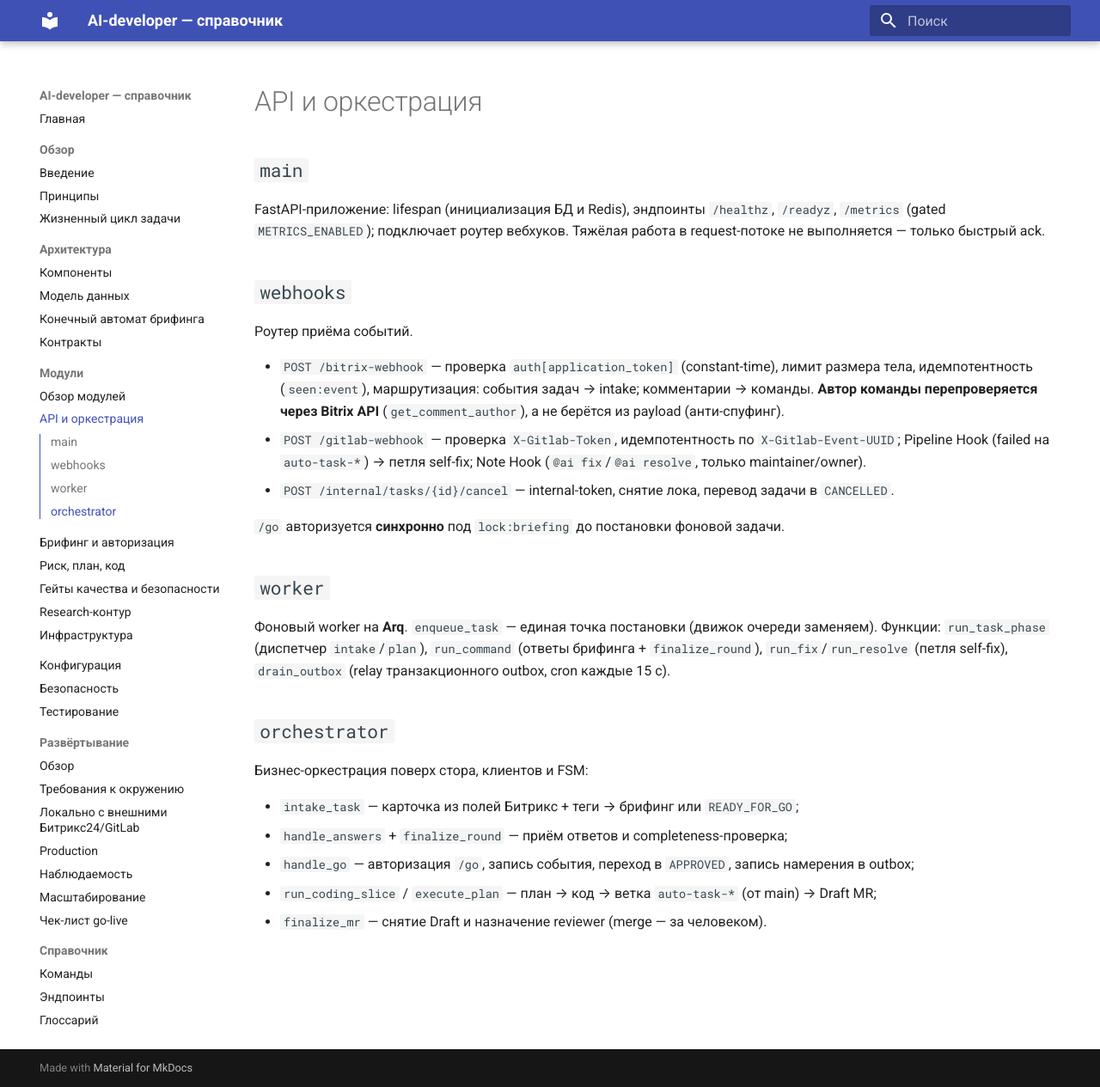
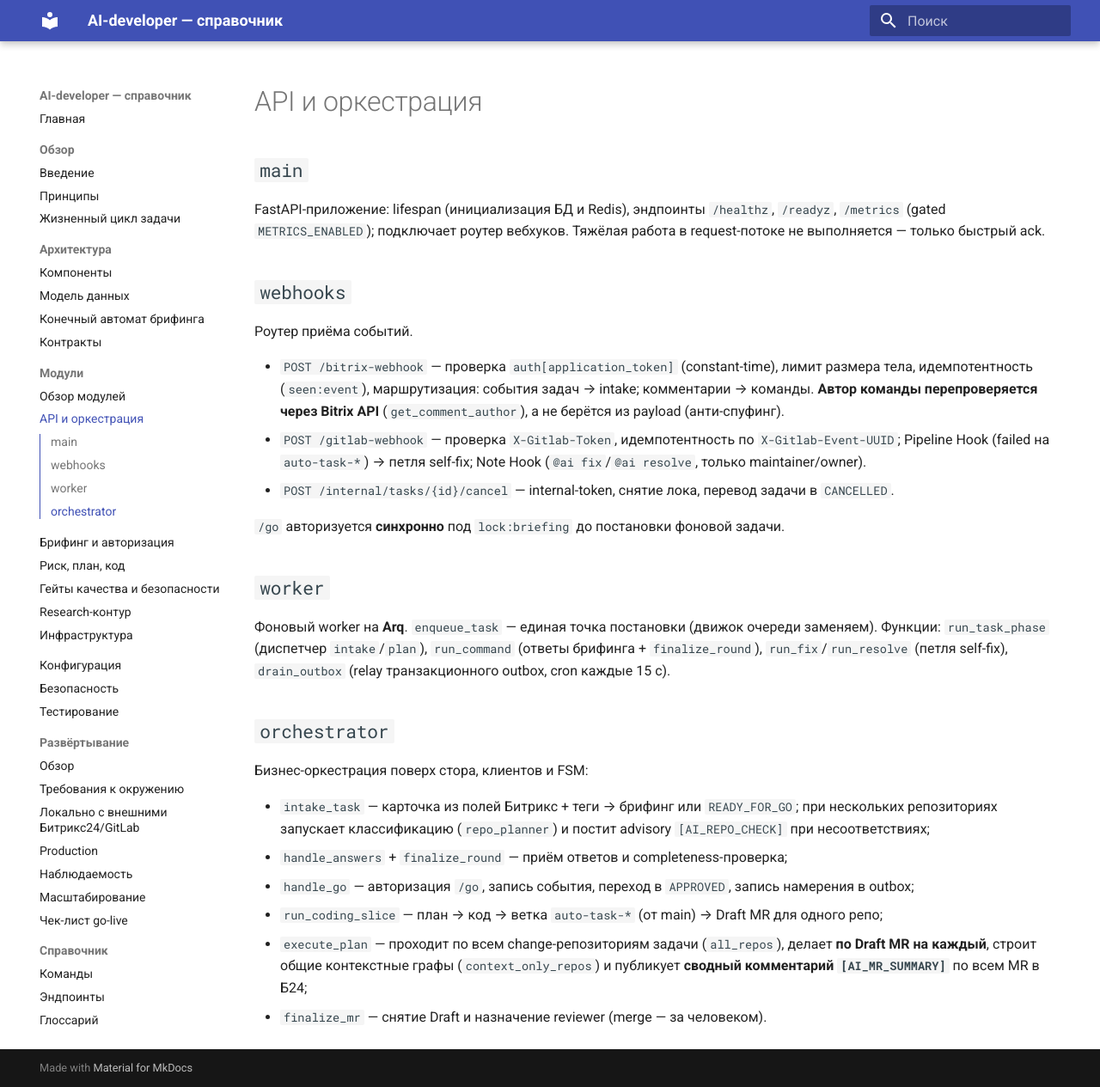
Before and after one commit to AverkinSergei/ai-developer, an MkDocs documentation site: the page built from docs/modules/api-orchestration.md, in a window 1280 px wide and 1265 px high. Shown: the whole window at 86% size. Built offline with MkDocs 1.6.1 and Material for MkDocs 9.7.7, drawn with Linux system fonts in a browser that asks for light colours.

Commit message:
docs(modules): мульти-репо MR, сводка [AI_MR_SUMMARY], graphify CLI и repo_planner

```diff
--- a/docs/modules/api-orchestration.md
+++ b/docs/modules/api-orchestration.md
@@ -32,8 +32,13 @@ request-потоке не выполняется — только быстрый
 
 Бизнес-оркестрация поверх стора, клиентов и FSM:
 
-- `intake_task` — карточка из полей Битрикс + теги → брифинг или `READY_FOR_GO`;
+- `intake_task` — карточка из полей Битрикс + теги → брифинг или `READY_FOR_GO`; при
+  нескольких репозиториях запускает классификацию (`repo_planner`) и постит advisory
+  `[AI_REPO_CHECK]` при несоответствиях;
 - `handle_answers` + `finalize_round` — приём ответов и completeness-проверка;
 - `handle_go` — авторизация `/go`, запись события, переход в `APPROVED`, запись намерения в outbox;
-- `run_coding_slice` / `execute_plan` — план → код → ветка `auto-task-*` (от main) → Draft MR;
+- `run_coding_slice` — план → код → ветка `auto-task-*` (от main) → Draft MR для одного репо;
+- `execute_plan` — проходит по всем change-репозиториям задачи (`all_repos`), делает **по
+  Draft MR на каждый**, строит общие контекстные графы (`context_only_repos`) и публикует
+  **сводный комментарий `[AI_MR_SUMMARY]`** по всем MR в Б24;
 - `finalize_mr` — снятие Draft и назначение reviewer (merge — за человеком).
```
Also changed, not shown: docs/deployment/observability.md (+2 -2 lines), docs/modules/index.md (+2 -2 lines), docs/modules/infrastructure.md (+11 -0 lines), docs/reference/commands.md (+6 -0 lines).
